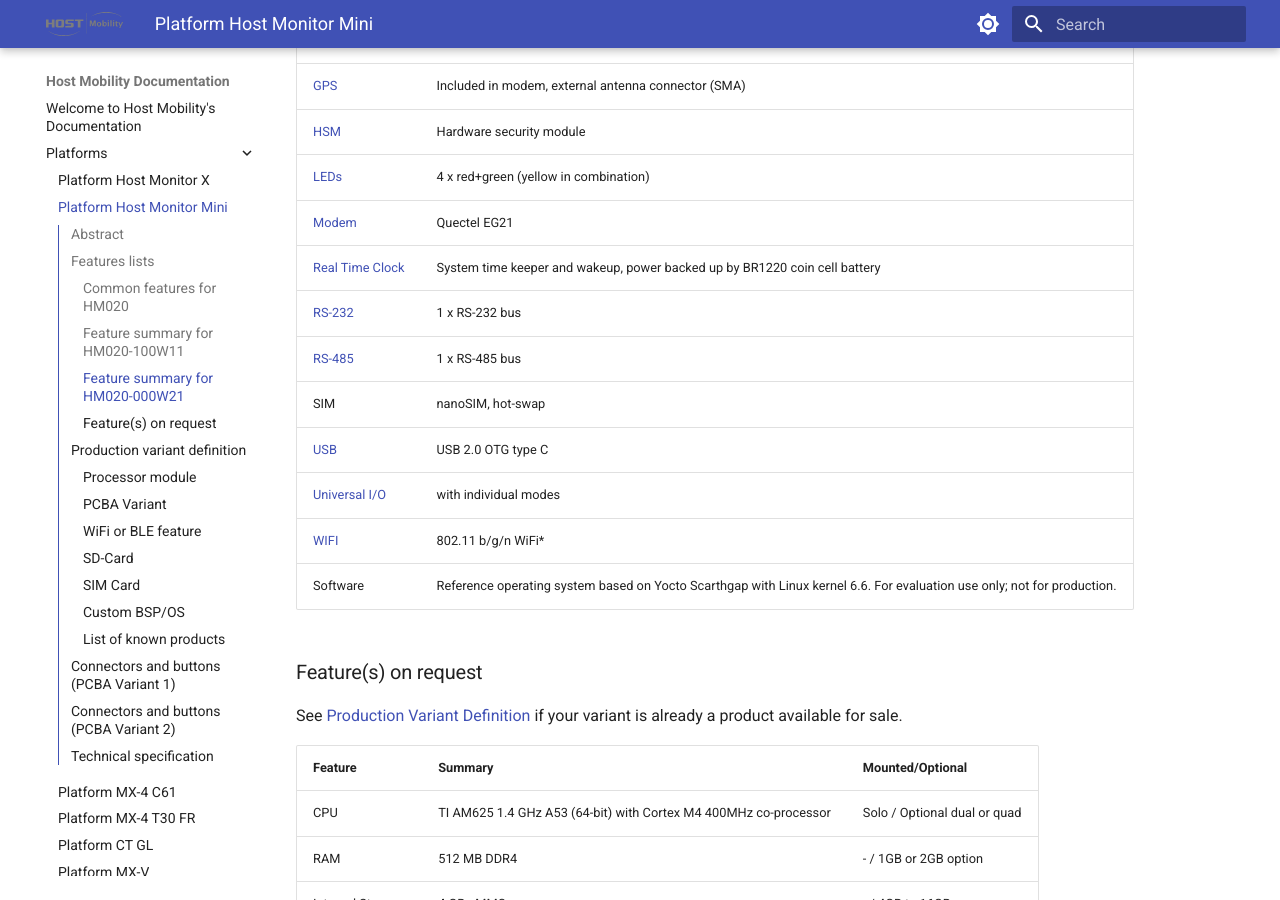
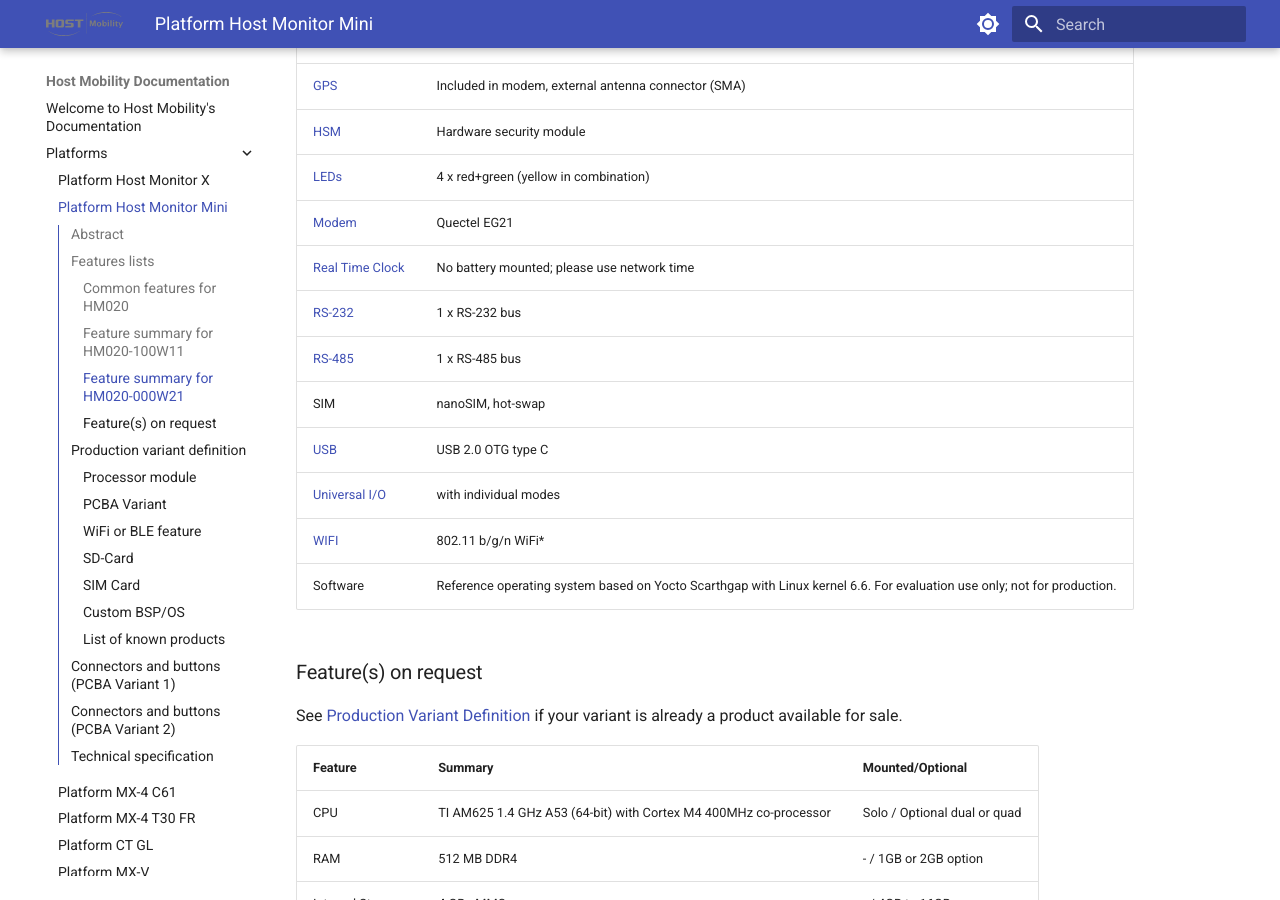
Before and after one commit to hostmobility/documentation, an MkDocs documentation site: the page built from docs/product/host-monitor-mini.md, in a window 1280 px wide and 900 px high, scrolled down 2251 px. Built offline with MkDocs 1.6.1 and Material for MkDocs 9.7.7, drawn with Linux system fonts in a browser that asks for light colours.

Commit message:
products: hmm: Remove RTC battery from PCBA variant 2

```diff
--- a/docs/product/host-monitor-mini.md
+++ b/docs/product/host-monitor-mini.md
@@ -54,7 +54,7 @@ The Host Monitor Mini is an industrial Linux-based edge-computing device in a DI
 | [HSM](../interfaces/hsm.md) | Hardware security module
 | [LEDs](../interfaces/leds.md) | 4 x red+green (yellow in combination)
 | [Modem](../interfaces/modem/modem.md) | Quectel EG21
-| [Real Time Clock](../interfaces/rtc.md) | System time keeper and wakeup, power backed up by BR1220 coin cell battery
+| [Real Time Clock](../interfaces/rtc.md) | No battery mounted; please use network time
 | [RS-232](../interfaces/serial.md) | 1 x RS-232 bus
 | [RS-485](../interfaces/serial.md) | 1 x RS-485 bus
 | SIM | nanoSIM, hot-swap
```
